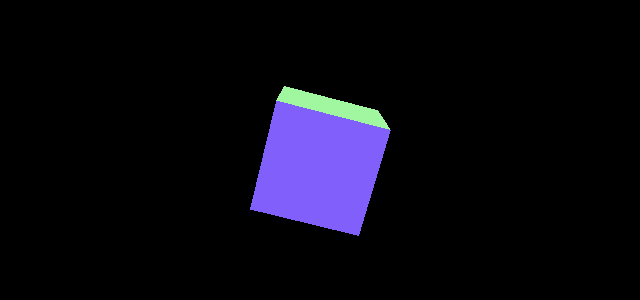
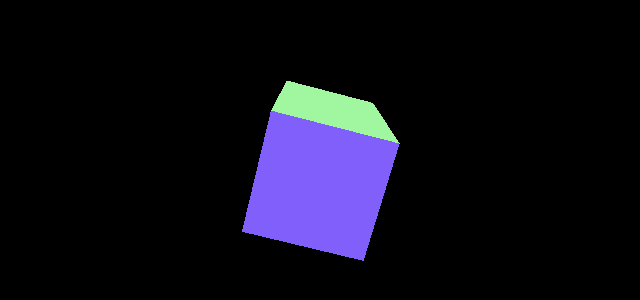
Before and after one commit to rdeprey/rdeprey.github.io, a plain HTML site: page index.html in a window 1280 px wide. Shown: the part 244-544 px from the top of the page, without its empty margins (321-961 px from the left). Drawn offline with nearby package versions, Linux system fonts and the light colour scheme.

Commit message:
changed one of the box geometry parameters

```diff
--- a/index.html
+++ b/index.html
@@ -18,7 +18,7 @@
 	renderer.setSize(window.innerWidth, window.innerHeight);
 	document.body.appendChild(renderer.domElement);
 
-	var geometry = new THREE.BoxGeometry(1, 1, 1);
+	var geometry = new THREE.BoxGeometry(1, 2, 1);
 	var material = new THREE.MeshNormalMaterial();
 	var cube = new THREE.Mesh(geometry, material);
 	scene.add(cube);
@@ -32,6 +32,8 @@
 	};
 
 	render();
+
+	// Object3D
 </script>
 </body>
 </html>
```
